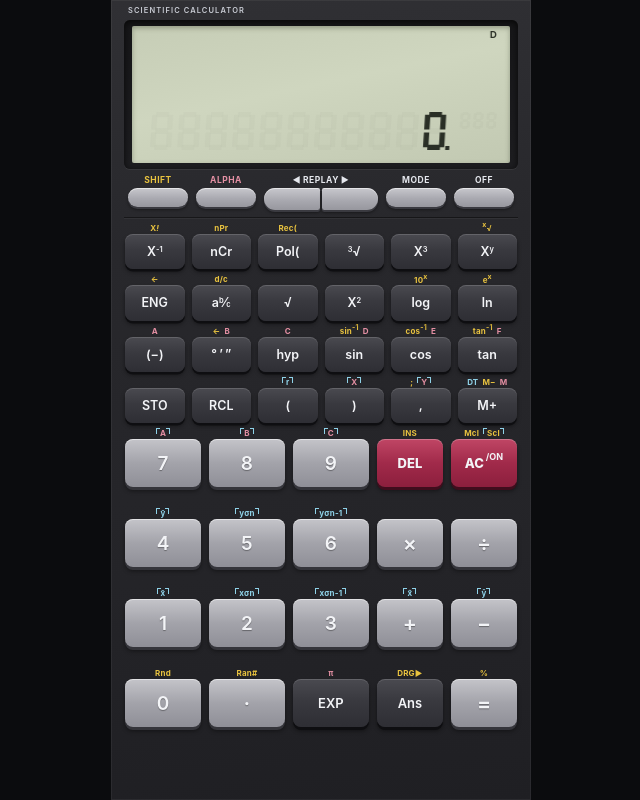
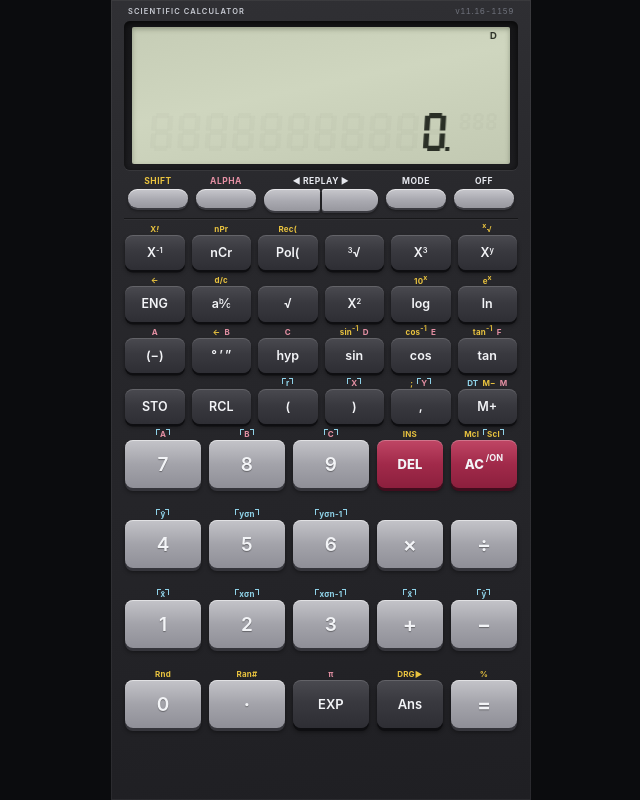
Before and after one commit to y-kunie/sci-calc, a plain HTML site: page index.html in a window 1280 px wide. Shown: the whole page, without its empty margins (319-959 px from the left). Drawn offline with Linux system fonts and the light colour scheme.

Commit message:
更新 2026-11-16 11:59

```diff
--- a/index.html
+++ b/index.html
@@ -35,6 +35,7 @@
   .hdr .sc { color:#c9ccd4; font-size:8.5px; letter-spacing:1.1px; font-weight:600; }
   .hdr .model { color:#f0f1f5; font-size:16px; font-style:italic; font-family:Georgia,"Times New Roman",serif; margin-left:auto; }
   .hgap { height:8px; }
+  .hdr .ver { margin-left:auto; color:#6f727c; font-size:8px; letter-spacing:.5px; font-variant-numeric:tabular-nums; }
   /* ---------- LCD ---------- */
   .bezel {
     background:linear-gradient(180deg,#161618,#1d1d20);
@@ -170,7 +171,7 @@
 </head>
 <body>
 <div class="face">
-  <div class="hdr"><span class="sc">SCIENTIFIC&nbsp;CALCULATOR</span></div>
+  <div class="hdr"><span class="sc">SCIENTIFIC&nbsp;CALCULATOR</span><span class="ver" id="ver"></span></div>
   <div class="hgap"></div>
 
   <div class="bezel"><div class="lcd"><canvas id="cv"></canvas></div></div>
@@ -1024,7 +1025,9 @@ drawAll();
    ホーム画面の Web アプリは開きっぱなしになり、公開側を更新しても古い画面のままになる。
    画面が表に出るたびに公開中のファイルの BUILD を見て、違っていたら読み込み直す。
    BUILD は publish.py が公開のたびに書き換える。 */
-const BUILD = '20261116-115414';
+const BUILD = '20261116-115929';
+// 右上に版 (公開日時) を小さく出す。更新が届いたかどうかの目印
+try { document.getElementById('ver').textContent = /^\d{8}-\d{6}$/.test(BUILD) ? 'v' + BUILD.slice(4, 6) + '.' + BUILD.slice(6, 8) + '-' + BUILD.slice(9, 13) : BUILD; } catch (e) {}
 if ('serviceWorker' in navigator) navigator.serviceWorker.register('sw.js', { scope: './' }).catch(() => {});
 let updBusy = false;
 async function checkUpdate() {
```
